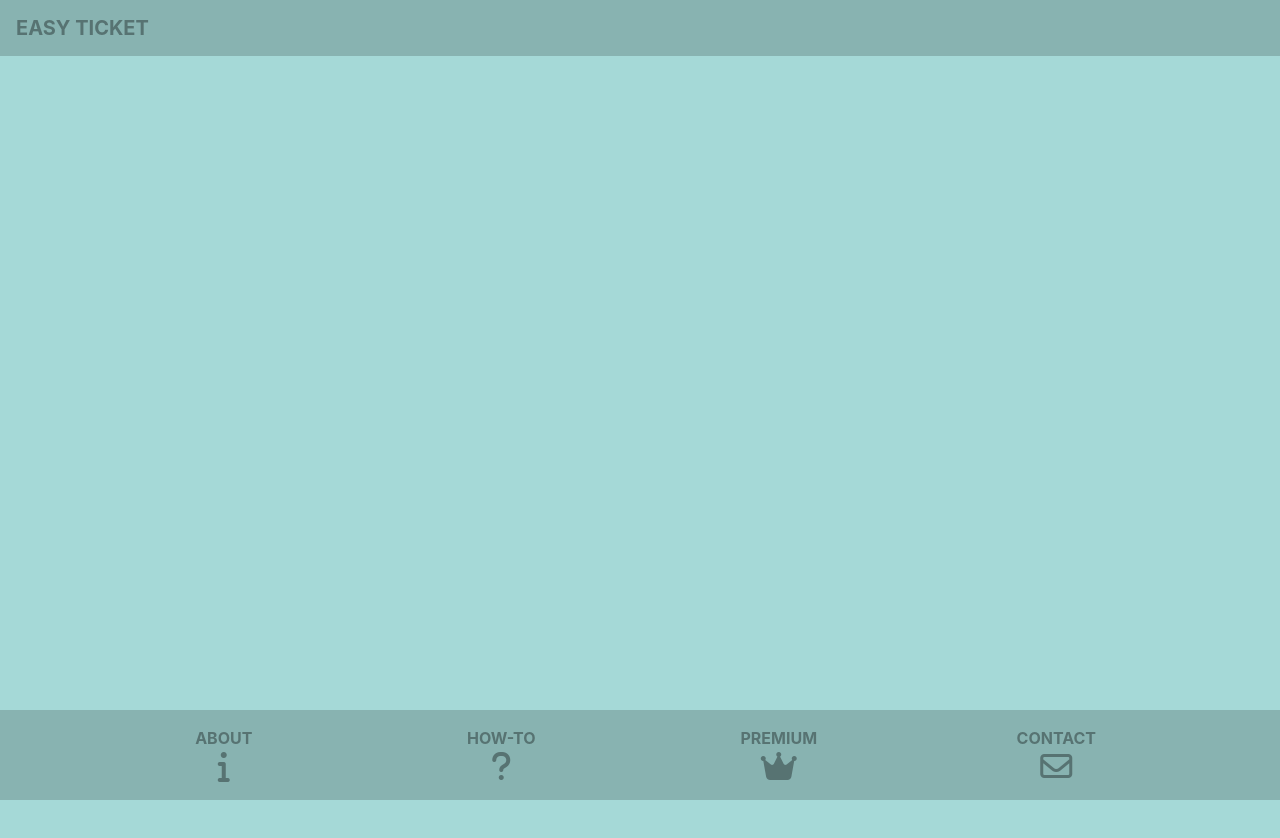
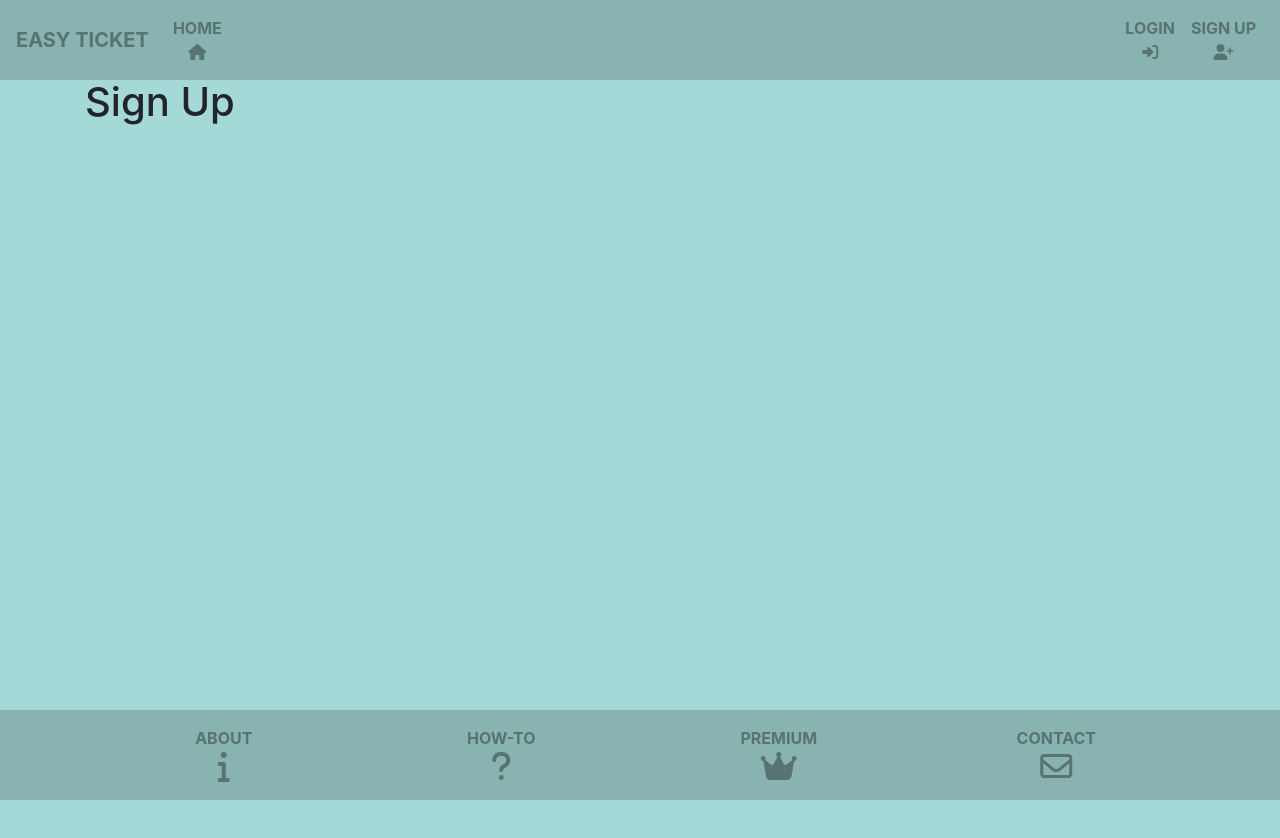
Before and after one commit to varroz56/easyticket, a React (Create React App) app in the folder frontend/: page /signup in a window 1280 px wide. Shown: the top 838 px of the page. Built offline with nearby package versions, Linux system fonts and the light colour scheme.

Commit message:
added navbar items

```diff
--- a/frontend/src/App.js
+++ b/frontend/src/App.js
@@ -7,6 +7,9 @@ import { HowTo } from './components/guestPages/HowTo';
 import { Premium } from './components/guestPages/Premium';
 import { ContactUs } from './components/guestPages/ContactUs';
 
+import Home from './components/guestPages/Home';
+import { Login } from './components/guestPages/Login';
+import { SignUp } from './components/guestPages/SignUp';
 
 import './sass/main.scss';
 
@@ -18,6 +21,9 @@ const App = () => (
         <Route exact path="/howto" component={HowTo} />
         <Route exact path="/premium" component={Premium} />
         <Route exact path="/contactus" component={ContactUs} />
+        <Route exact path="/" component={Home} />
+        <Route exact path="/login" component={Login} />
+        <Route exact path="/signup" component={SignUp} />
       </Switch>
     </Layout>
   </Router>
--- a/frontend/src/components/guestPages/About.js
+++ b/frontend/src/components/guestPages/About.js
@@ -1,4 +1,5 @@
 import React, { Component } from 'react'
+// import helmet to have custom page title
 import { Helmet } from 'react-helmet';
 
 export class About extends Component {
--- a/frontend/src/components/guestPages/ContactUs.js
+++ b/frontend/src/components/guestPages/ContactUs.js
@@ -1,4 +1,5 @@
 import React, { Component } from 'react'
+// import helmet to have custom page title
 import { Helmet } from 'react-helmet';
 
 export class ContactUs extends Component {
--- /dev/null
+++ b/frontend/src/components/guestPages/Home.js
@@ -0,0 +1,22 @@
+import React, { Component } from 'react'
+// import helmet to have custom page title
+import { Helmet } from 'react-helmet';
+
+
+export class Home extends Component {
+    render() {
+        return (
+            <div className="container home__container pt-5">
+                <Helmet>
+                    <title>Easy Ticket Home</title>
+                    <meta name="description" content="Welcome page" />
+                </Helmet>
+                <div className="row home__section_row">
+                    <div className="home__section__content">Home</div>
+                </div>
+            </div>
+        )
+    }
+}
+
+export default Home
--- a/frontend/src/components/guestPages/HowTo.js
+++ b/frontend/src/components/guestPages/HowTo.js
@@ -1,4 +1,5 @@
 import React, { Component } from 'react'
+// import helmet to have custom page title
 import { Helmet } from 'react-helmet';
 
 export class HowTo extends Component {
--- /dev/null
+++ b/frontend/src/components/guestPages/Login.js
@@ -0,0 +1,21 @@
+import React, { Component } from 'react'
+// import helmet to have custom page title
+import { Helmet } from 'react-helmet';
+
+
+export class Login extends Component {
+    render() {
+        return (
+            <div className="auth__container container">
+                <Helmet>
+                    <title>Easy Ticket Login</title>
+                    <meta name="description" content="Please login" />
+                </Helmet>
+                <h1>Sign In</h1>
+
+            </div>
+        )
+    }
+}
+
+export default Login
--- /dev/null
+++ b/frontend/src/components/guestPages/SignUp.js
@@ -0,0 +1,23 @@
+import React, { Component } from 'react'
+// import helmet to have custom page title
+import { Helmet } from 'react-helmet';
+
+export class SignUp extends Component {
+    render() {
+        return (
+            <div className="container auth__container">
+                <Helmet>
+                    <title>Easy Ticket Sign Up</title>
+                    <meta
+                        name="description"
+                        content="Please Sign Up to use our services"
+                    />
+                </Helmet>
+                <h1>Sign Up</h1>
+
+            </div>
+        )
+    }
+}
+
+export default SignUp
--- a/frontend/src/containers/Nav.js
+++ b/frontend/src/containers/Nav.js
@@ -1,4 +1,5 @@
 import React from 'react'
+import { Link } from 'react-router-dom';
 
 
 const Nav = props => {
@@ -30,7 +31,35 @@ const Nav = props => {
                 >
                     <ul className="navbar-nav mr-auto navbar__nav__ul">
                         <li className="nav-item navbar__nav__item">
-
+                            <Link
+                                className="nav-link navbar__nav__link"
+                                to="/"
+                            >
+                                Home
+                                    <br />
+                                <i className="fas fa-home fa__home"></i>
+                            </Link>
+                        </li>
+                    </ul>
+                    <ul className="navbar-nav navbar__nav__ul">
+                        <li className="nav-item navbar__nav__item">
+                            <Link className="nav-link navbar__nav__link" to="/login">
+                                Login
+                    <br />
+                                <i className="fas fa-sign-in-alt fa__signin"></i>
+                            </Link>
+                        </li>
+                        <li className="nav-item navbar__nav__item">
+                            <Link
+                                className="nav-link navbar__nav__link"
+                                to="/signup"
+                                tabIndex="-1"
+                                aria-disabled="true"
+                            >
+                                Sign Up
+                    <br />
+                                <i className="fas fa-user-plus fa__signup"></i>
+                            </Link>
                         </li>
 
                     </ul>
```
Also changed, not shown: frontend/src/sass/containers/_nav.scss (line endings or trailing spaces).
